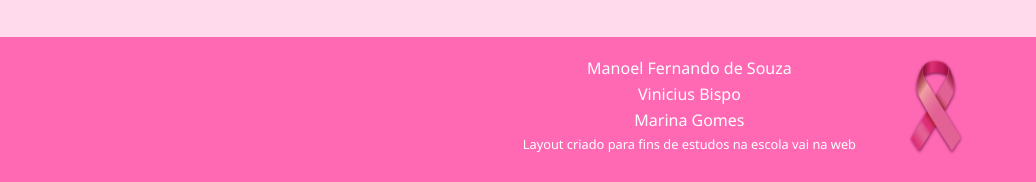
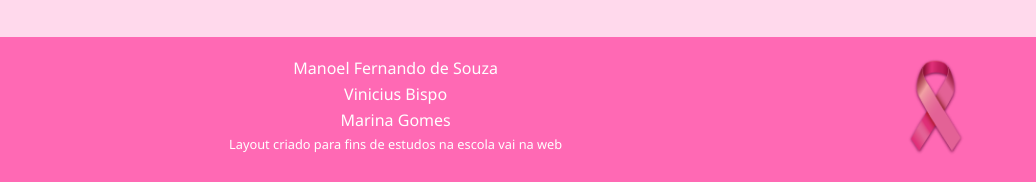
Before and after one commit to ManoelFSS/OutubroRosa, a plain HTML site: page index.html in a window 1280 px wide. Shown: the part 953-1135 px from the top of the page, 244-1280 px from the left. Drawn offline with Linux system fonts and the light colour scheme.

Commit message:
fix: footer copyright styles

```diff
--- a/index.scss
+++ b/index.scss
@@ -243,6 +243,8 @@ footer {
 
     .footer_right {
         display: flex;
+        width: 65%;
+        justify-content:space-between;
         flex-wrap: wrap-reverse;
         gap: 20px;
 
```
Also changed, not shown: index.css, 1 other file.
